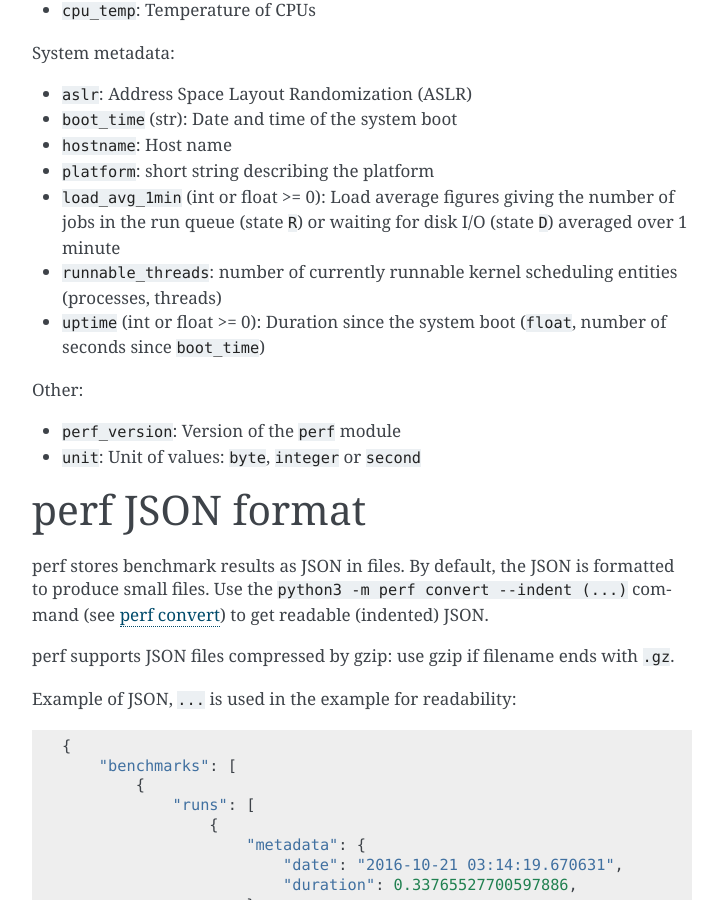
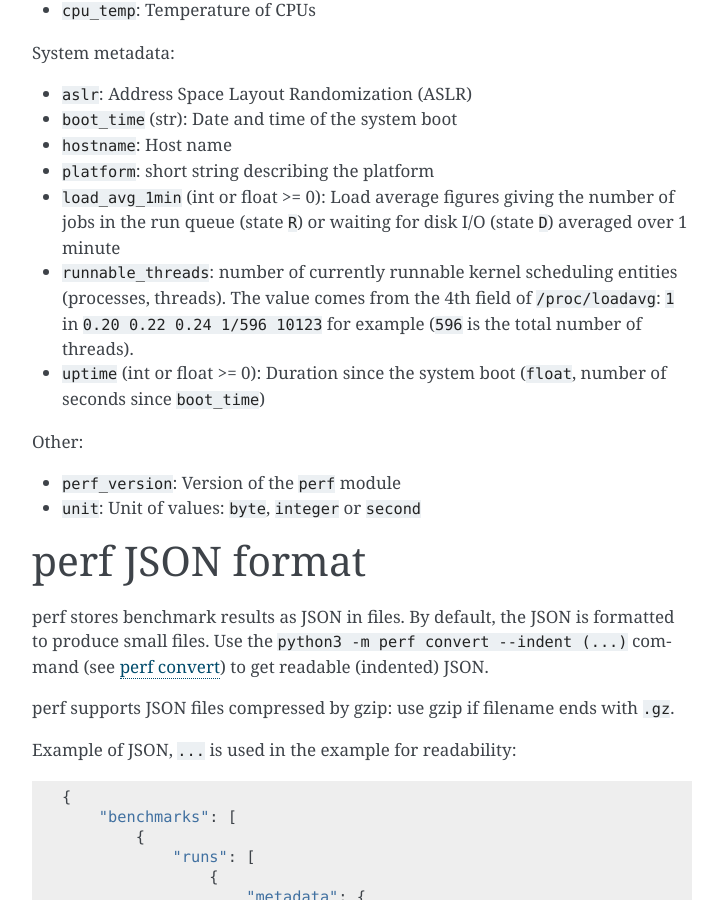
Before and after one commit to psf/pyperf, a Sphinx documentation site: the page built from doc/api.rst, in a window 1280 px wide and 900 px high, scrolled down 12569 px. Shown: the whole window, without its empty margins (388-1111 px from the left). Built offline with Sphinx 7.4.7, drawn with Linux system fonts in a browser that asks for light colours.

Commit message:
doc: document runnable_threads metadata

```diff
--- a/doc/api.rst
+++ b/doc/api.rst
@@ -657,7 +657,9 @@ System metadata:
   queue (state ``R``) or waiting for disk I/O (state ``D``) averaged over 1
   minute
 * ``runnable_threads``: number of currently runnable kernel scheduling entities
-  (processes, threads)
+  (processes, threads). The value comes from the 4th field of
+  ``/proc/loadavg``: ``1`` in ``0.20 0.22 0.24 1/596 10123`` for example
+  (``596`` is the total number of threads).
 * ``uptime`` (int or float >= 0): Duration since the system boot (``float``, number of seconds
   since ``boot_time``)
 
--- a/doc/system.rst
+++ b/doc/system.rst
@@ -98,6 +98,10 @@ The two results must be close. Otherwise, CPU isolation doesn't work.
 You can also check the number of context switches by reading
 ``/proc/pid/status``: read ``voluntary_ctxt_switches`` and
 ``nonvoluntary_ctxt_switches``. It must be low on a CPU-bound benchmark.
+
+On Linux, perf adds a ``runnable_threads`` metadata to runs: "number of
+currently runnable kernel scheduling entities (processes, threads)" (the value
+comes from the 4th field of ``/proc/loadavg``).
 
 See also the `Visualize the system noise using perf and CPU isolation
 <https://haypo.github.io/perf-visualize-system-noise-with-cpu-isolation.html>`_
```
